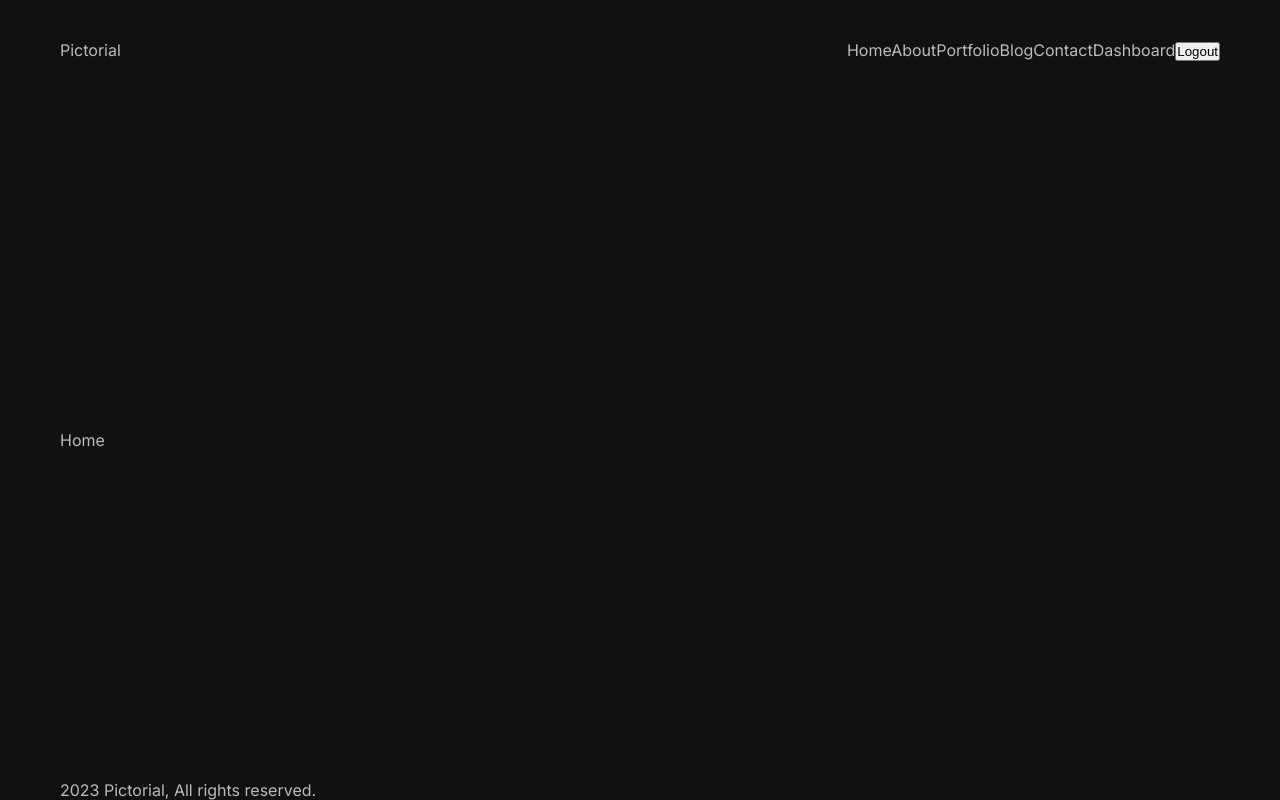
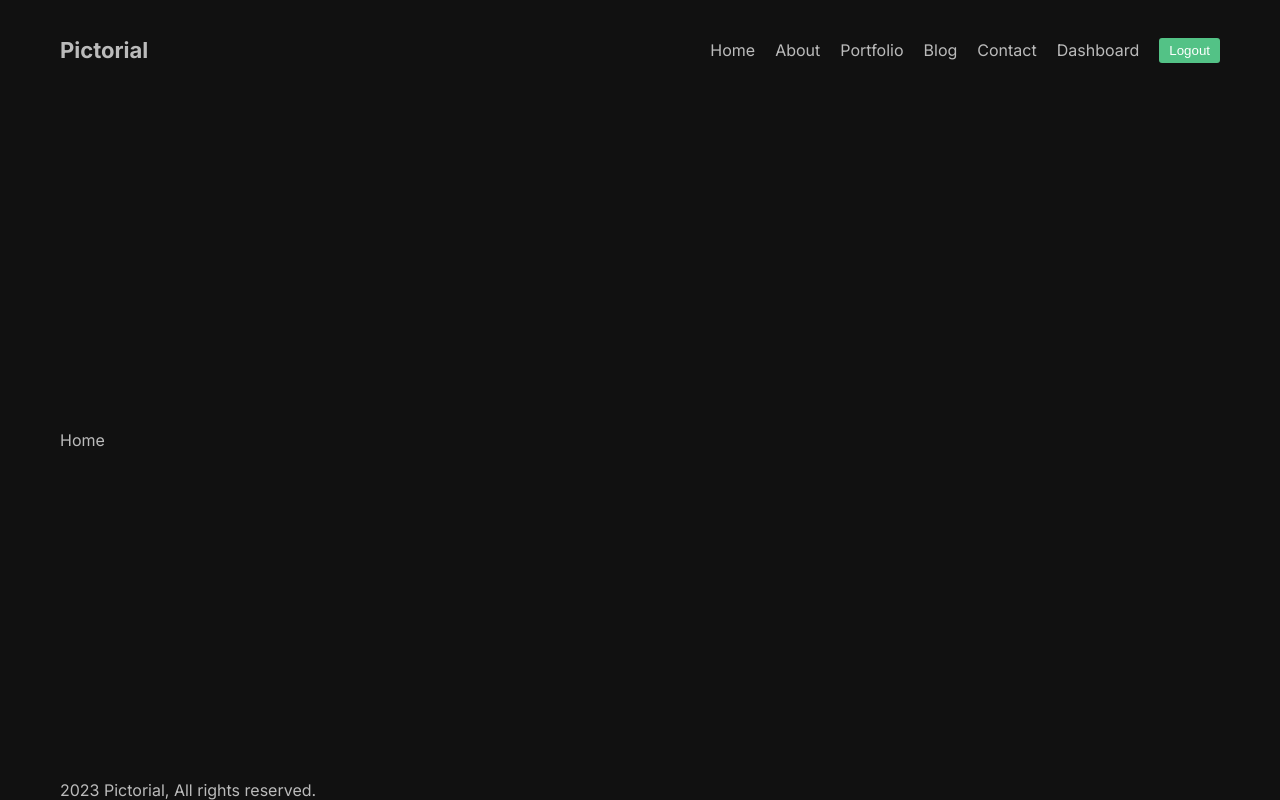
Before and after one commit to dev-ahmedali/pictorial, a Next.js app: page / in a window 1280 px wide. Built offline with nearby package versions, Linux system fonts and the light colour scheme.

Commit message:
updated styles

```diff
--- a/src/components/navbar/Navbar.jsx
+++ b/src/components/navbar/Navbar.jsx
@@ -1,7 +1,7 @@
 "use client";
 import Link from "next/link";
 import React from "react";
-import styles from "./Navbar.module.css";
+import styles from "./navbar.module.css";
 
 const navData = [
   {
--- a/src/components/navbar/navbar.module.css
+++ b/src/components/navbar/navbar.module.css
@@ -4,3 +4,22 @@
   justify-content: space-between;
   align-items: center;
 }
+
+.logo {
+  font-size: 22px;
+  font-weight: bold;
+}
+
+.navData {
+    display: flex;
+    align-items: center;
+    gap: 20px;
+}
+.logout {
+    padding: 5px 10px;
+    background-color: #53c286;
+    border: none;
+    color: white;
+    cursor: pointer;
+    border-radius: 3px;
+}
```
